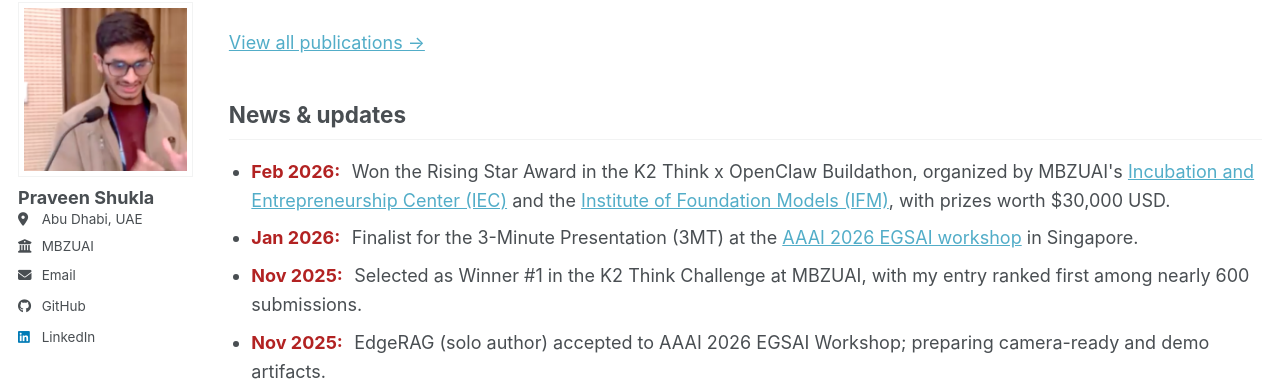
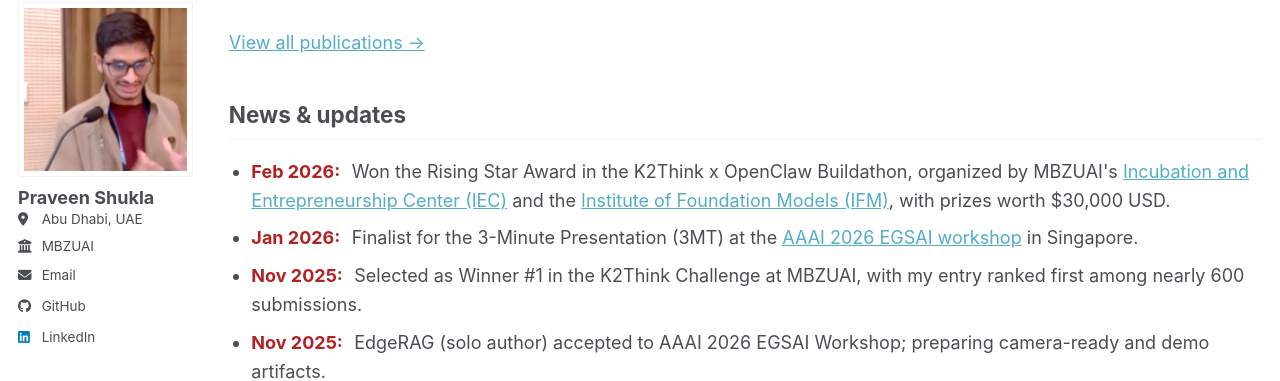
Before and after one commit to PraveenAShukla/PraveenAShukla.github.io, a Jekyll site: the page built from _pages/about.md, in a window 1280 px wide and 900 px high, scrolled down 731 px. Shown: the part 99-480 px from the top of the window. Built offline with Jekyll 4.4.1, drawn with Linux system fonts in a browser that asks for light colours; a script bundle is joined from its source files by our own code; library files that are not in the unit come from our copies.

Commit message:
mainpage

```diff
--- a/_pages/about.md
+++ b/_pages/about.md
@@ -93,9 +93,9 @@ News & updates
 .news-date { font-weight: 700; color: #b22222; margin-right: 0.35rem; }
 </style>
 <ul class="news-list">
-  <li><span class="news-date">Feb 2026:</span> Won the Rising Star Award in the K2 Think x OpenClaw Buildathon, organized by MBZUAI's <a href="https://mbzuai.ac.ae/iec/">Incubation and Entrepreneurship Center (IEC)</a> and the <a href="https://ifm.ai/">Institute of Foundation Models (IFM)</a>, with prizes worth $30,000 USD.</li>
+  <li><span class="news-date">Feb 2026:</span> Won the Rising Star Award in the K2Think x OpenClaw Buildathon, organized by MBZUAI's <a href="https://mbzuai.ac.ae/iec/">Incubation and Entrepreneurship Center (IEC)</a> and the <a href="https://ifm.ai/">Institute of Foundation Models (IFM)</a>, with prizes worth $30,000 USD.</li>
   <li><span class="news-date">Jan 2026:</span> Finalist for the 3-Minute Presentation (3MT) at the <a href="https://sites.google.com/view/globalsouthai-aaai-26/home">AAAI 2026 EGSAI workshop</a> in Singapore.</li>
-  <li><span class="news-date">Nov 2025:</span> Selected as Winner #1 in the K2 Think Challenge at MBZUAI, with my entry ranked first among nearly 600 submissions.</li>
+  <li><span class="news-date">Nov 2025:</span> Selected as Winner #1 in the K2Think Challenge at MBZUAI, with my entry ranked first among nearly 600 submissions.</li>
   <li><span class="news-date">Nov 2025:</span> EdgeRAG (solo author) accepted to AAAI 2026 EGSAI Workshop; preparing camera-ready and demo artifacts.</li>
   <li><span class="news-date">Sept 2025:</span> Shipped new LLM agent workflows for research productivity; rolling out eval dashboards for tool reliability.</li>
   <li><span class="news-date">July 2025:</span> Prototyped graph neural models on patient trajectory data; running ablations on data quality and fairness.</li>
```
